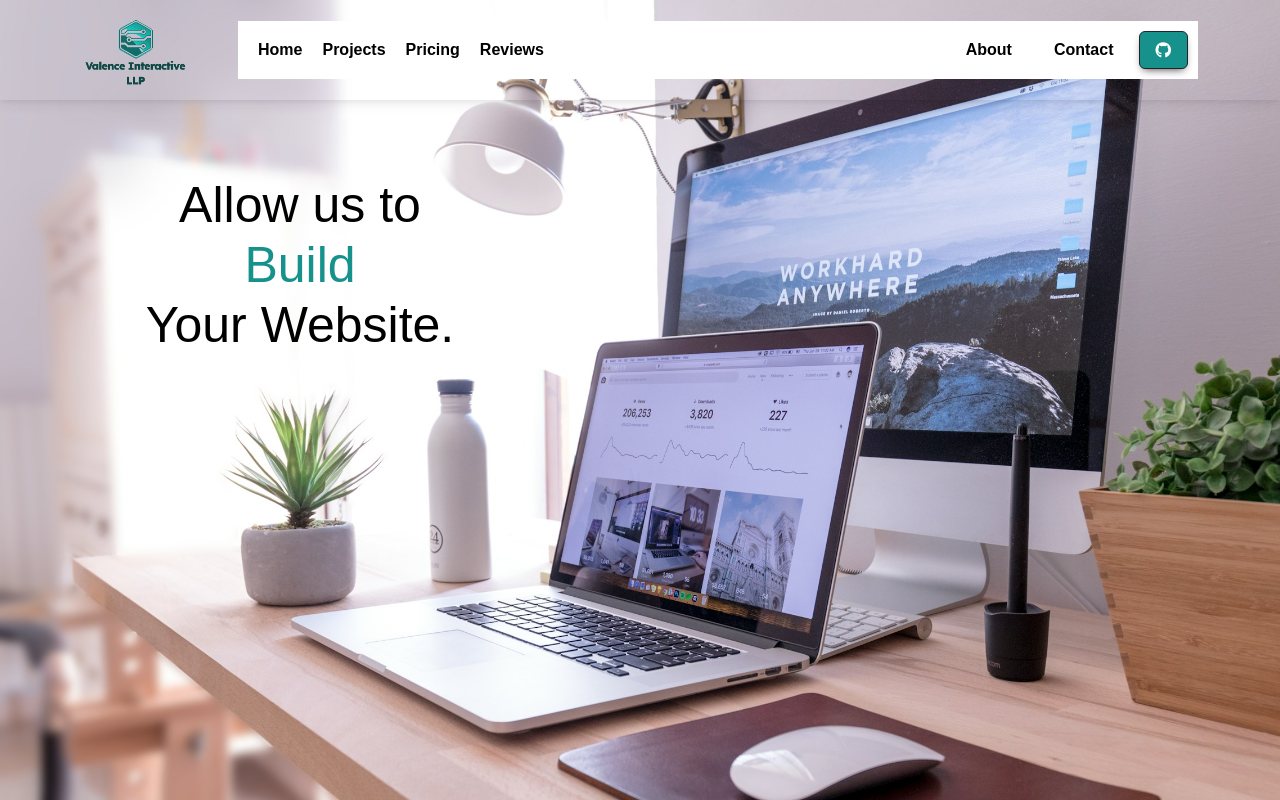
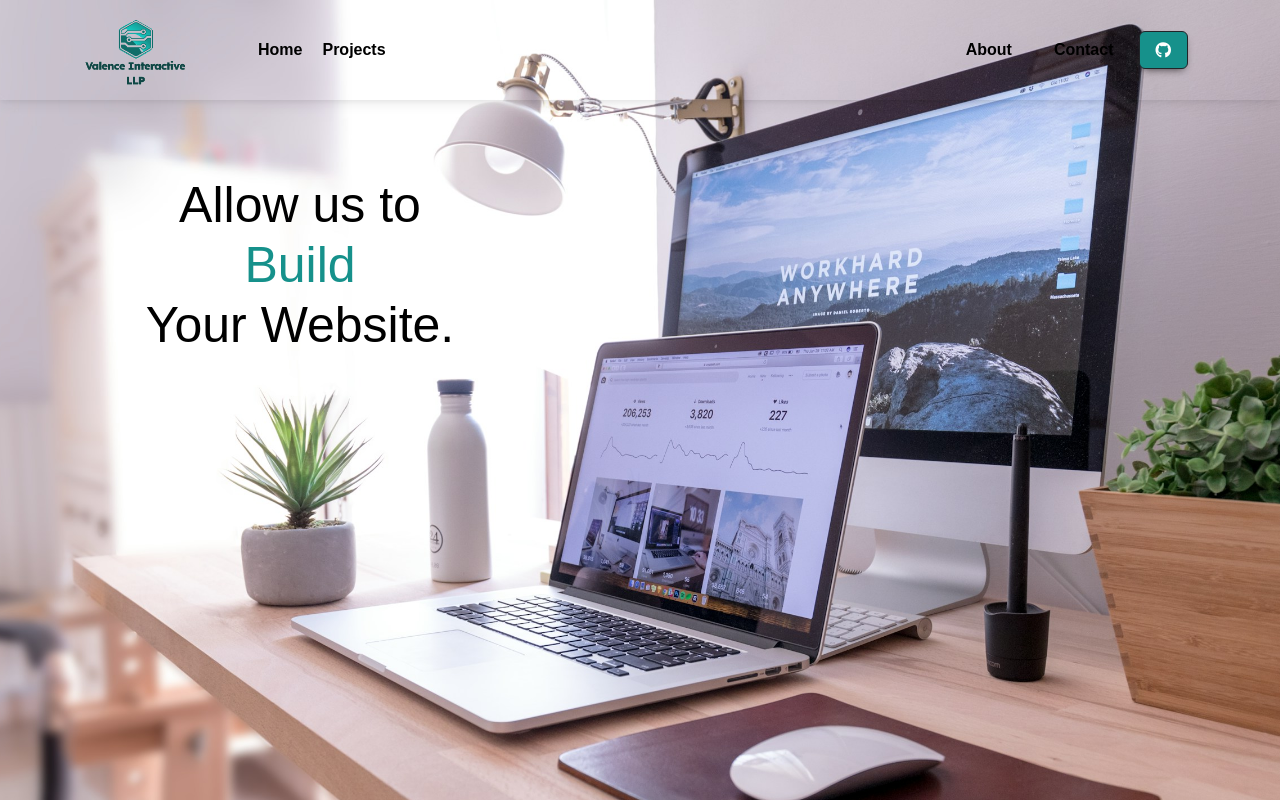
Before and after one commit to johnboy514/ValenceInteractiveLLP, a React (Create React App) app: page / in a window 1280 px wide. Shown: the top 800 px of the page. Built offline with nearby package versions, Linux system fonts and the light colour scheme; a web font is replaced by a local one.

Commit message:
removed white box on nav bar and commented out 2 sections

```diff
--- a/src/App.css
+++ b/src/App.css
@@ -176,6 +176,6 @@ body {
 }
 
 .custom-navbar-collapse {
-  background-color: white; /* Set background color for dropdown links */
+  /* background-color: white; Set background color for dropdown links */
   padding: 10px; /* Adjust padding as needed */
 }
--- a/src/components/Navbar.js
+++ b/src/components/Navbar.js
@@ -103,7 +103,7 @@ function NavbarComponent() {
                 >
                   Projects
                 </button>
-              </li>
+              {/* </li>
               <li className="nav-item">
                 <button
                   className="nav-link button-pop-out"
@@ -120,7 +120,7 @@ function NavbarComponent() {
                   onClick={() => customScroll('reviews')}
                 >
                   Reviews
-                </button>
+                </button> */}
               </li>
             </ul>
             <div className="d-flex align-items-center">
```
